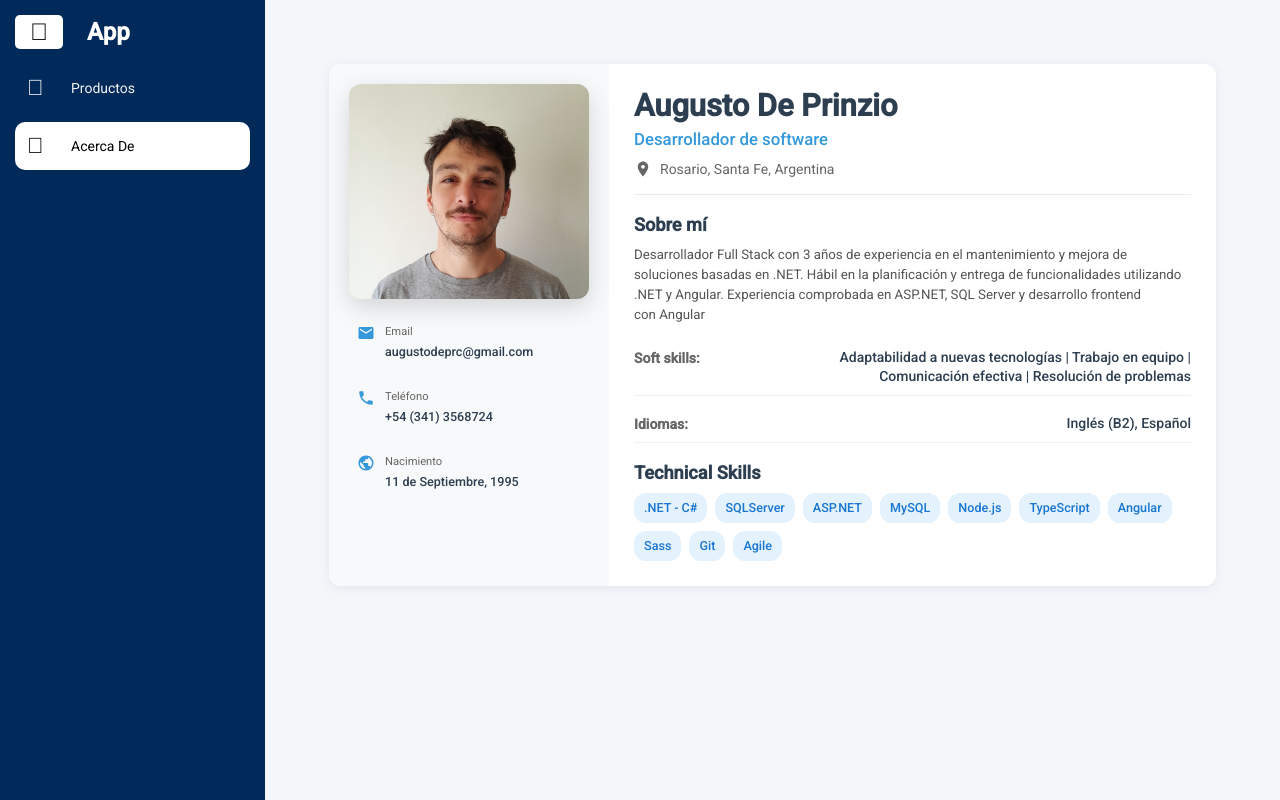
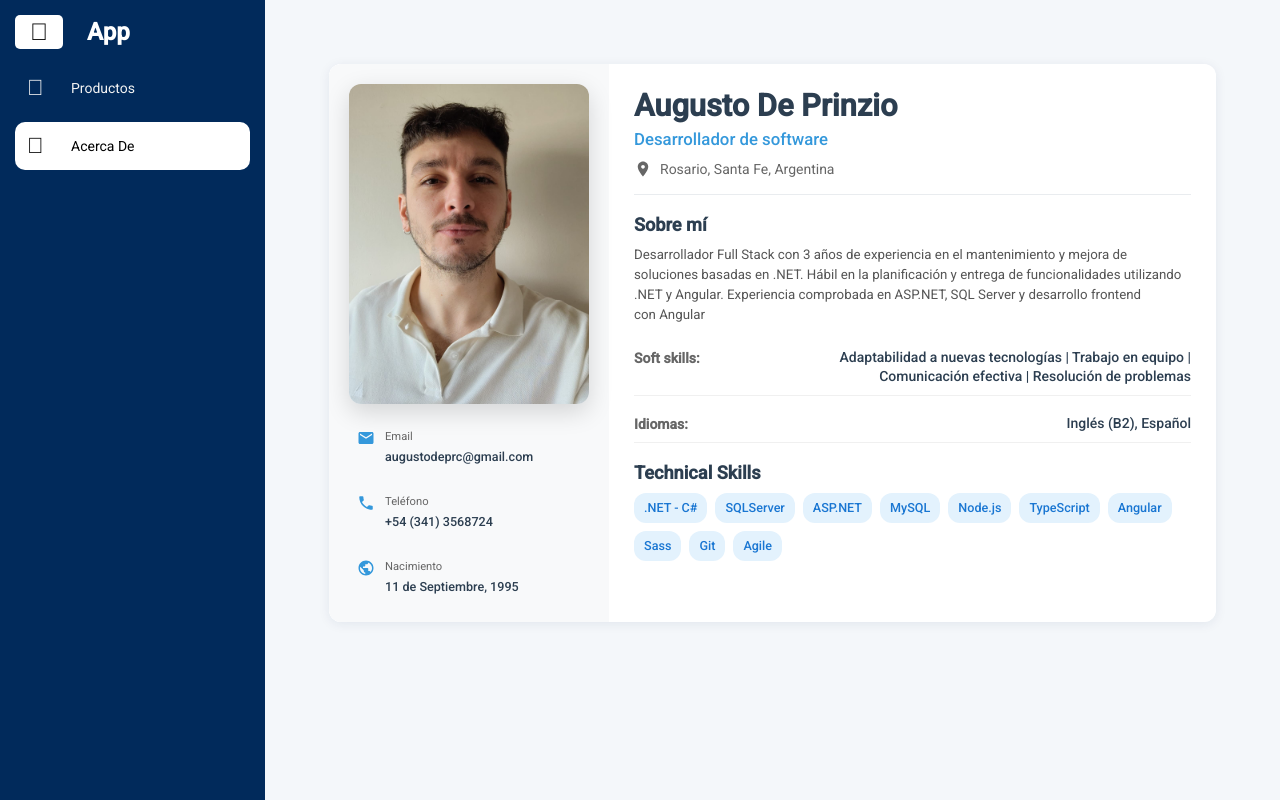
Before and after one commit to AugustoDep/lista-productos, an Angular app: page /acercade in a window 1280 px wide. Built offline with nearby package versions, Linux system fonts and the light colour scheme.

Commit message:
Fix profile photo

```diff
--- a/src/app/components/about/about.component.html
+++ b/src/app/components/about/about.component.html
@@ -3,7 +3,7 @@
     <div class="card-content">
       <div class="photo-section">
         <div class="main-photo-container">
-          <img src="/foto-perfil.jpeg"
+          <img src="foto_perfil.jpeg"
                alt="Profile Photo" class="main-photo">
         </div>
 
```
Also changed, not shown: public/foto_perfil.jpeg (added).
